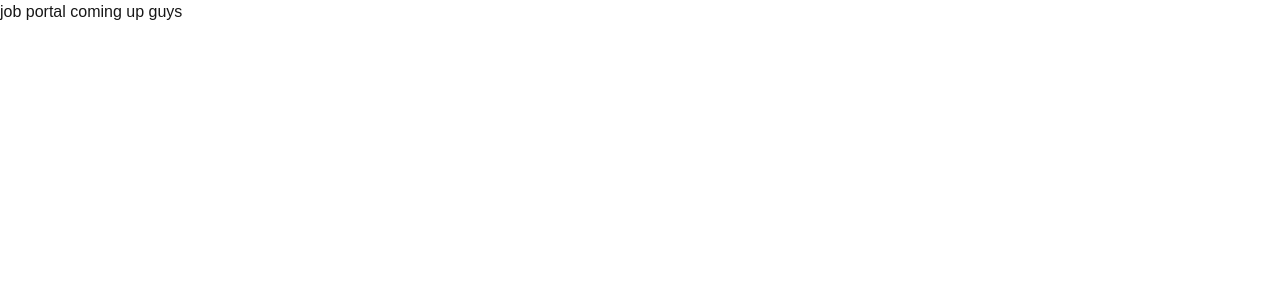
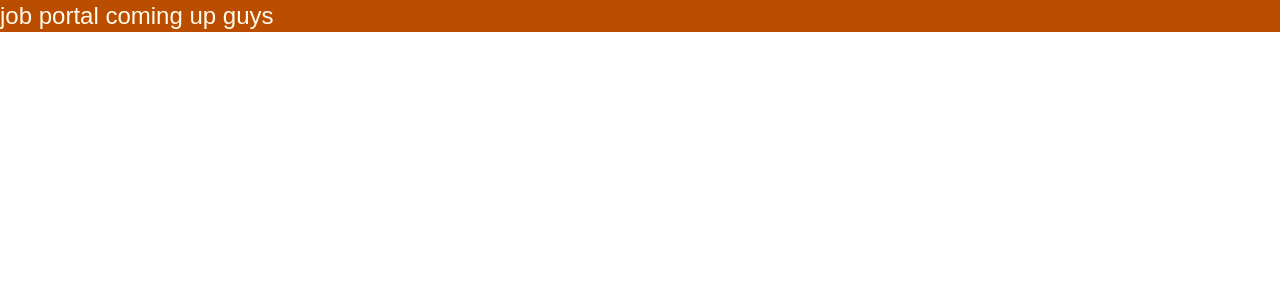
Before and after one commit to Shubhamsharma2002/Jobporatl, a Next.js app: page / in a window 1280 px wide. Shown: the top 300 px of the page. Built offline with nearby package versions, Linux system fonts and the light colour scheme.

Commit message:
code debuging

```diff
--- a/src/app/page.jsx
+++ b/src/app/page.jsx
@@ -2,7 +2,7 @@
 
 export default function Home() {
   return (
-    <div>
+    <div className="bg-amber-700 text-2xl text-amber-50">
       job portal coming up guys
     </div>
   );
```
